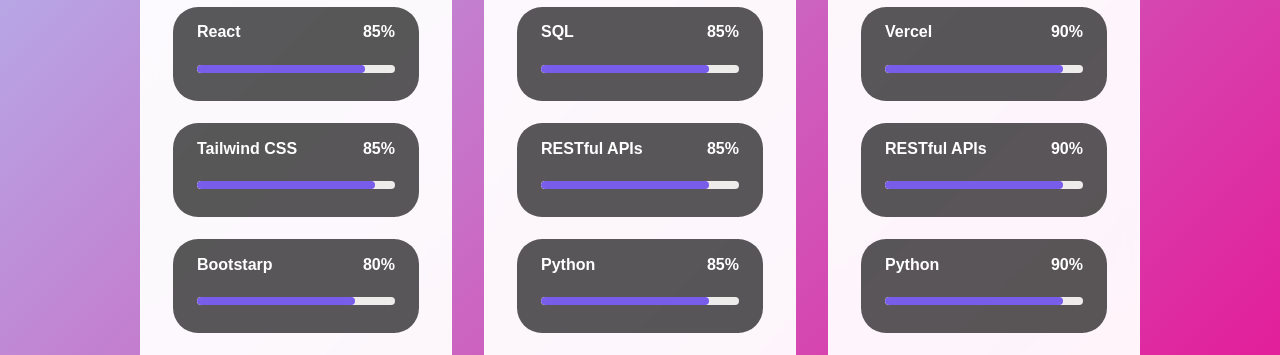
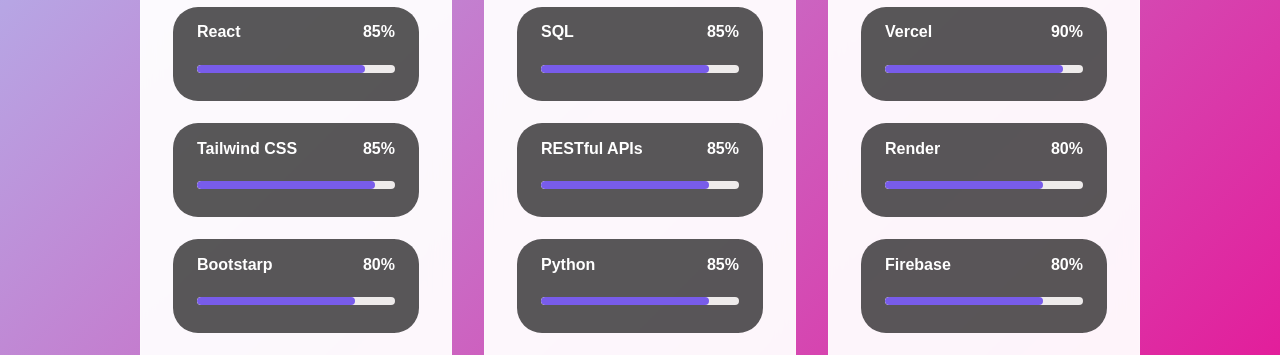
Before and after one commit to navya21-codes/Developer-Portfolio, a website: page frontend/index.html in a window 1280 px wide. Shown: the part 2080-2435 px from the top of the page. Drawn offline with nearby package versions, Linux system fonts and the light colour scheme.

Commit message:
Update index.html content

```diff
--- a/frontend/index.html
+++ b/frontend/index.html
@@ -201,20 +201,20 @@
                         </div>
                         <div class="skill-item">
                             <div class="skill-header">
-                                <span class="skill-name">RESTful APIs</span>
-                                <span class="skill-percentage">90%</span>
+                                <span class="skill-name">Render</span>
+                                <span class="skill-percentage">80%</span>
                             </div>
                             <div class="skill-bar">
-                                <div class="skill-level" data-level="90"></div>
+                                <div class="skill-level" data-level="80"></div>
                             </div>
                         </div>
                         <div class="skill-item">
                             <div class="skill-header">
-                               <span class="skill-name">Python</span>
-                               <span class="skill-percentage">90%</span>
+                               <span class="skill-name">Firebase</span>
+                               <span class="skill-percentage">80%</span>
                             </div>
                             <div class="skill-bar">
-                                <div class="skill-level" data-level="90"></div>
+                                <div class="skill-level" data-level="80"></div>
                             </div>
                         </div>
                     </div>
```
